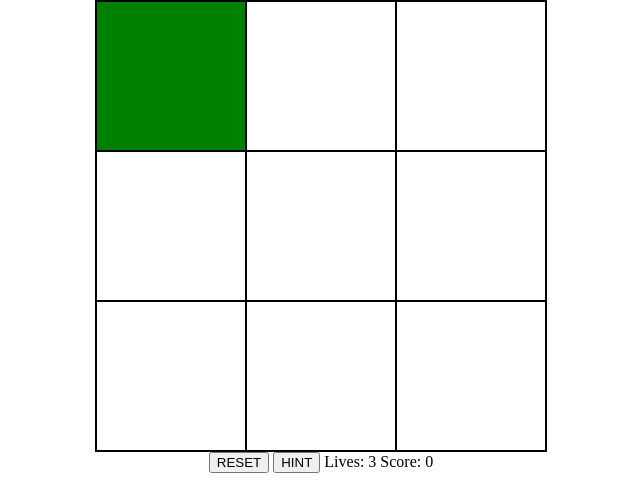
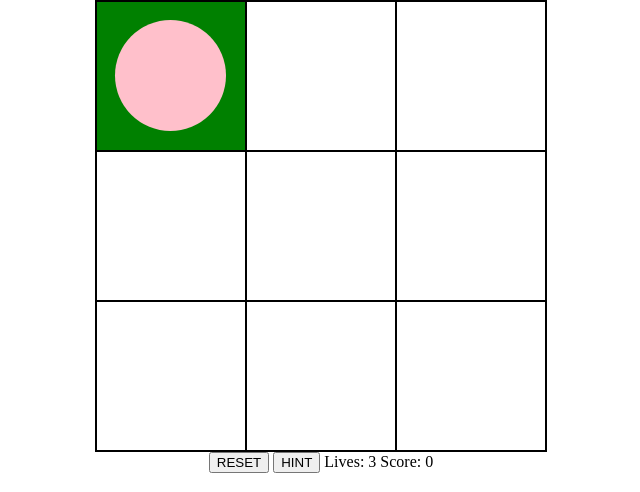
Before and after one commit to benlayer291/wdi-project-1, a PHP site: page / in a window 1280 px wide. Shown: the part 46-538 px from the top of the page, without its empty margins (319-959 px from the left). Run offline with PHP 8.4, Linux system fonts and the light colour scheme; some libraries are stand-ins or nearby versions.

Commit message:
Added cursor to initial square

```diff
--- a/app.js
+++ b/app.js
@@ -186,7 +186,7 @@ function getHint() {
 function generateGridAndPath() {
   $('.grid').empty();
   width = $(this).val();
-  var $gridsquare = $('<li></li>');
+  // var $gridsquare = $('<li></li>');
 
   for (var i=0; i < Math.pow(width,2); i++) {
     var $gridsquare = $('<li></li>').addClass("gridsquare"+width);
@@ -197,3 +197,27 @@ function generateGridAndPath() {
   generateRandomPath(width);
   $('.gridsquare'+width).on("click", playGame);
 }
+
+//Need to control game using arrow keys, so need to create function that responds
+//to key presses
+
+function keyMoves() {
+
+  function moveRight() {
+    $('#cursor').addClass('moveRight');
+
+  }
+
+  function moveDown() {
+    $('#cursor').addClass('moveDown');
+  }
+
+  switch(keypressed) {
+    case 'right':
+    moveRight();
+    break;
+    case 'down':
+    moveDown();
+    break;
+  }
+}
--- a/index.html
+++ b/index.html
@@ -22,7 +22,7 @@
   </header>
   <main>
     <ul class="grid">
-      <li class="gridsquare3" id="0"></li>
+      <li class="gridsquare3" id="0"><div class="cursor3"></div></li>
       <li class="gridsquare3" id="1"></li>
       <li class="gridsquare3" id="2"></li>
       <li class="gridsquare3" id="3"></li>
@@ -32,12 +32,6 @@
       <li class="gridsquare3" id="7"></li>
       <li class="gridsquare3" id="8"></li>
     </ul>
-    <!-- <ul class ="gridResult">
-      <li class="gridResultInfoWin">WIN!</li>
-    </ul>
-    <ul class ="gridResult">
-      <li class="gridResultInfoLose">LOSE!</li>
-    </ul> -->
     <div class="tools">
       <ul>
         <li><button type="button" id='reset'>RESET</button></li>
--- a/style.css
+++ b/style.css
@@ -42,6 +42,7 @@ header nav > ul > li a:before {
   float: left;
   border: 1px solid #000;
   line-height: 148px;
+  position: relative;
 }
 
 .gridsquare4 {
@@ -50,6 +51,7 @@ header nav > ul > li a:before {
   float: left;
   border: 1px solid #000;
   line-height: 110.5px;
+  position: relative;
 }
 
 .gridsquare5 {
@@ -58,6 +60,7 @@ header nav > ul > li a:before {
   float: left;
   border: 1px solid #000;
   line-height: 90px;
+  position: relative;
 }
 
 .gridsquare6 {
@@ -66,31 +69,35 @@ header nav > ul > li a:before {
   float: left;
   border: 1px solid #000;
   line-height: 90px;
-}
-
-/*.gridResult {
-  margin: 0 auto;
-  max-width: 450px;
-  max-height: 450px;
-  overflow: hidden;
-  border: 1px solid #000;
   position: relative;
 }
 
-.gridResultInfoWin {
-  width: 448px;
-  height: 448px;
-  background: rgba(255, 255, 255, 0.1);
-  line-height: 448px;
-  position:absolute;
+/*.person {
+  height: 100px;
+  width: 100px;
+  background: pink;
+}*/
+
+.cursor3 {
+  width: 111px;
+  height: 111px;
+  border-radius: 100%;
+  background:pink;
+  position: absolute;
+  top: 17.5px;
+  left: 17.5px;
+  transform: translate(0, 0);
+  transition: transform 500ms;
 }
 
-.gridResultInfoLose {
-  width: 448px;
-  height: 448px;
-  background: rgba(255, 255, 255, 0.1);
-  line-height: 448px;
-  position:absolute;
+/*#cursor.moveRight {
+  transform: translate(widthpx, 0)
+  transition: transform 500ms ease-out;
+}*/
+
+/**#cursor.moveDown {
+  transform: translate(0, widthpx)
+  transition: transform 500ms ease-out;
 }*/
 
 main > ul > li:nth-child(1) {
```
